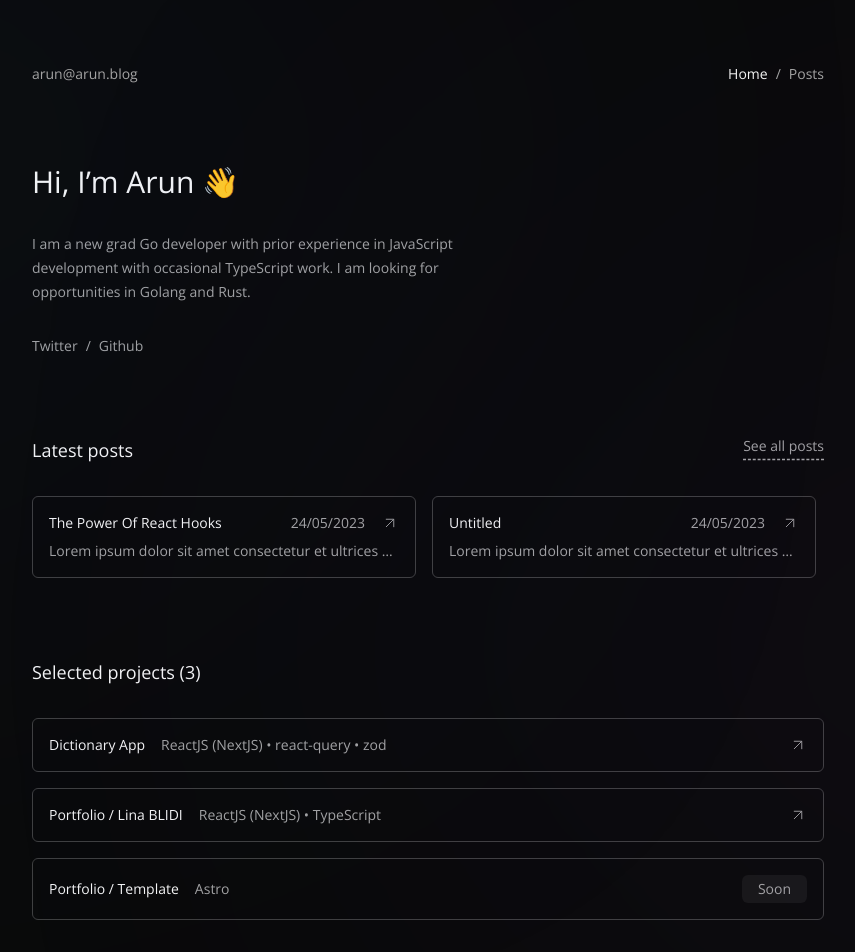
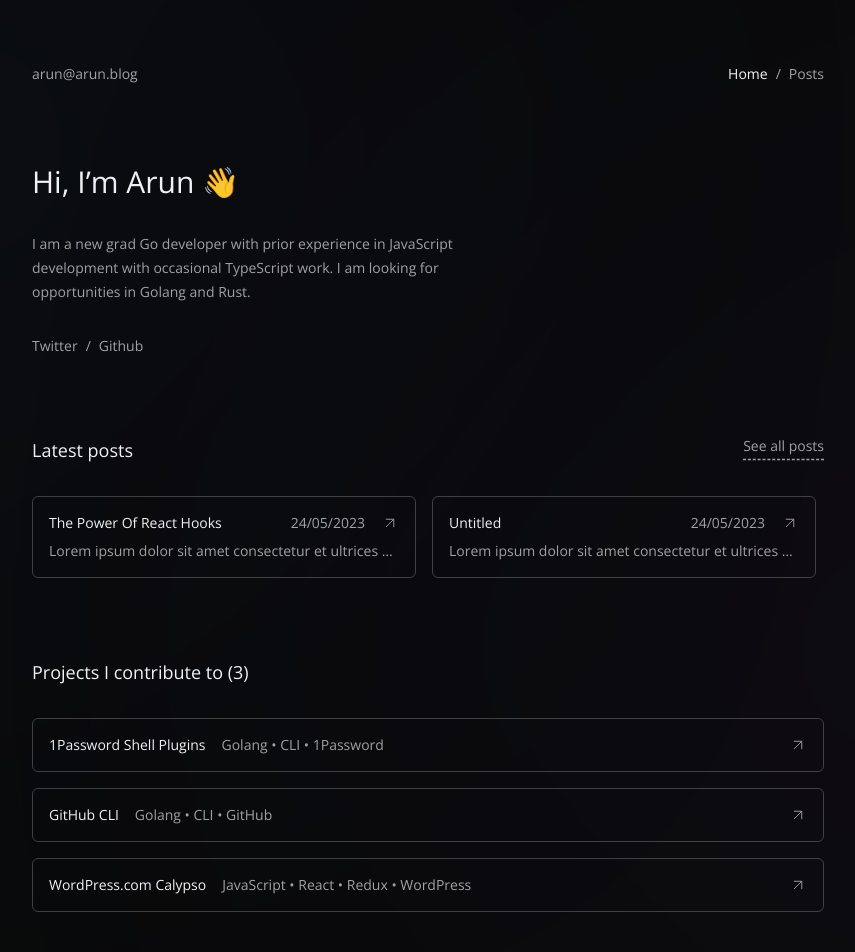
Before and after one commit to arunsathiya/portfolio, an Astro site: page / in a window 1280 px wide. Shown: the top 952 px of the page, without its empty margins (212-1067 px from the left). Built offline with nearby package versions, Linux system fonts and the light colour scheme; Astro itself is replaced by a stand-in of ours.

Commit message:
Update projects

```diff
--- a/src/data/projects.ts
+++ b/src/data/projects.ts
@@ -7,20 +7,19 @@ export type Project = {
 
 const projects: Project[] = [
   {
-    title: "Dictionary App",
-    techs: ["ReactJS (NextJS)", "react-query", "zod"],
-    link: "https://github.com/MaeWolff/dictionary-app",
+    title: "1Password Shell Plugins",
+    techs: ["Golang", "CLI", "1Password"],
+    link: "https://github.com/1Password/shell-plugins",
   },
   {
-    title: "Portfolio / Lina BLIDI",
-    techs: ["ReactJS (NextJS)", "TypeScript"],
-    link: "https://www.linablidi.fr/",
+    title: "GitHub CLI",
+    techs: ["Golang", "CLI", "GitHub"],
+    link: "https://github.com/cli/cli/",
   },
   {
-    title: "Portfolio / Template",
-    techs: ["Astro"],
-    link: "/",
-    isComingSoon: true,
+    title: "WordPress.com Calypso",
+    techs: ["JavaScript", "React", "Redux", "WordPress"],
+    link: "https://github.com/Automattic/wp-calypso/",
   },
 ];
 
--- a/src/pages/index.astro
+++ b/src/pages/index.astro
@@ -71,7 +71,7 @@ const posts = (await getCollection("posts")).sort(function (first, second) {
     <article class="flex flex-col gap-8">
       <header class="flex w-full flex-row justify-between gap-2">
         <h3 class="text-lg text-neutral-100">
-          Selected projects ({projects.length})
+          Projects I contribute to ({projects.length})
         </h3>
       </header>
       {projects.length === 0 && <p>Oops, I must work^^^^^</p>}
```
